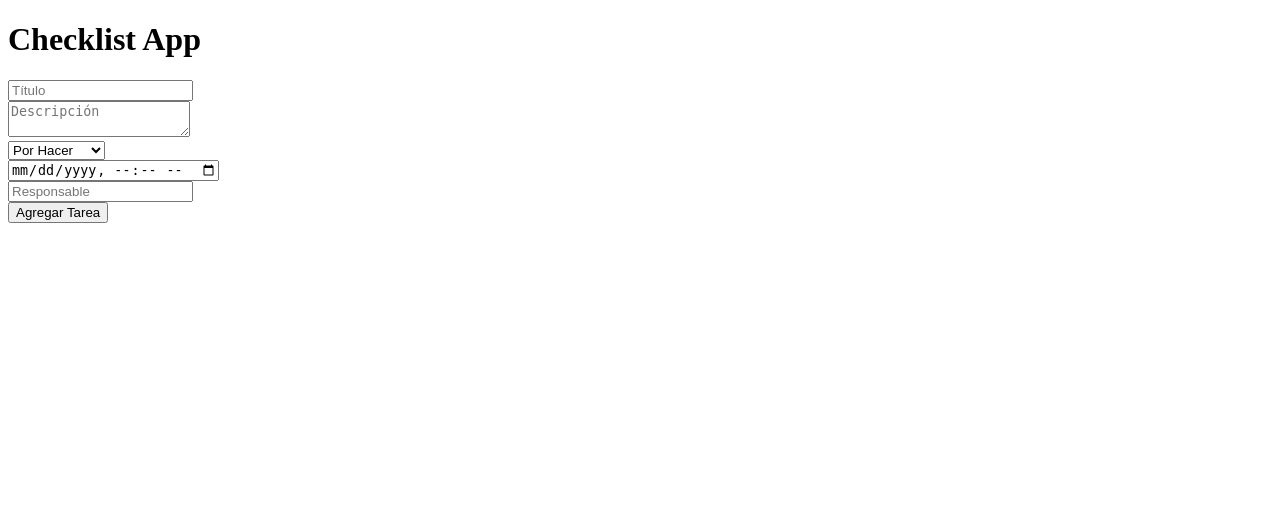
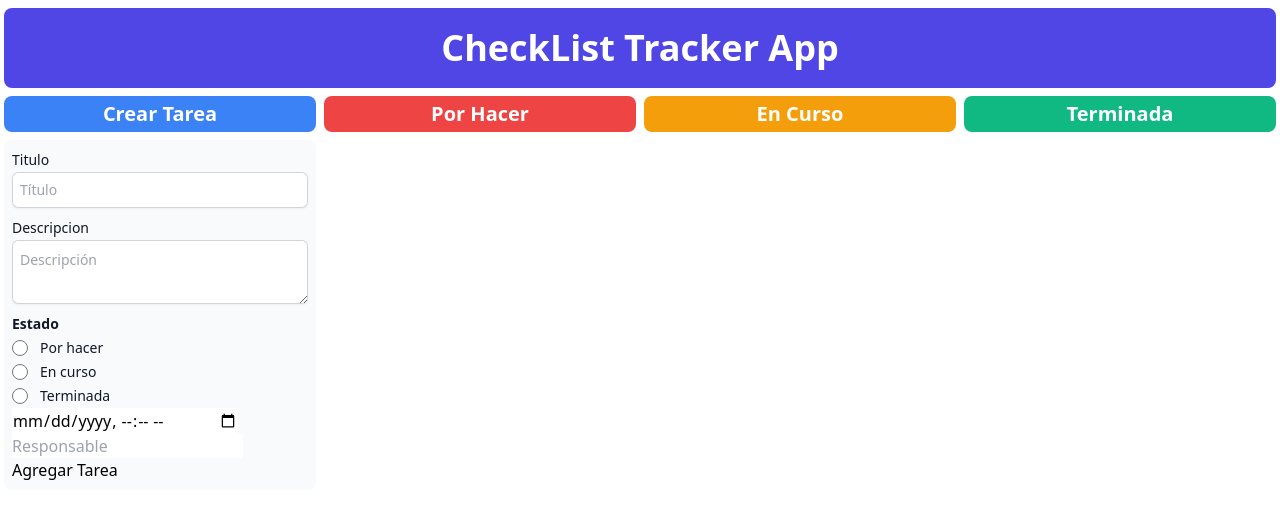
Before and after one commit to AdanSerrano/Proyecto1_DS7, a PHP site: page / in a window 1280 px wide. Shown: the top 519 px of the page. Run offline with PHP 8.4, Linux system fonts and the light colour scheme; some libraries are stand-ins or nearby versions.

Commit message:
Agregando Styles

```diff
--- a/index.php
+++ b/index.php
@@ -5,25 +5,71 @@
   <meta charset="UTF-8">
   <meta name="viewport" content="width=device-width, initial-scale=1.0">
   <title>Checklist App</title>
+  <script src="https://cdn.tailwindcss.com"></script>
 </head>
 
 <body>
-  <div>
-    <h1>Checklist App</h1>
-    <form id="formulario-tarea">
-      <input type="text" id="titulo" placeholder="Título" required /><br />
-      <textarea id="descripcion" placeholder="Descripción"></textarea><br />
-      <select id="estado">
-        <option value="por hacer">Por Hacer</option>
-        <option value="en progreso">En Progreso</option>
-        <option value="terminada">Terminada</option>
-      </select><br />
+<div class="py-2 px-1">
+  <h1 class="font-bold text-4xl text-center py-5 bg-indigo-600 rounded-lg text-white">CheckList Tracker App</h1>
+</div>
+
+<div class="flex flex-row">
+  <div class="basis-1/4 rounded-lg">
+    <div class="container px-1">
+    <h2 class="font-bold text-xl text-white rounded-lg py-1 text-center bg-blue-500">Crear Tarea</h2>
+
+    <form id="formulario-tarea" class="mt-2 p-2 bg-gray-50 rounded-lg">
+      <label for="titulo" class="block text-sm font-medium leading-6 text-gray-900">Titulo</label>
+      <input type="text" id="titulo" class="block w-full rounded-md border-0 py-1.5 px-2 text-gray-900 shadow-sm ring-1 ring-inset ring-gray-300 placeholder:text-gray-400 focus:ring-2 focus:ring-inset focus:ring-indigo-600 sm:text-sm sm:leading-6" placeholder="Título" required />
+
+      <label for="titulo" class="mt-2 block text-sm font-medium leading-6 text-gray-900">Descripcion</label>
+      <textarea id="descripcion" placeholder="Descripción" class="block w-full rounded-md border-0 py-2 px-2 text-gray-900 shadow-sm ring-1 ring-inset ring-gray-300 placeholder:text-gray-400 focus:ring-2 focus:ring-inset focus:ring-indigo-600 sm:text-sm sm:leading-6"></textarea>
+
+      <fieldset class="mt-2">
+          <legend class="text-sm font-semibold leading-6 text-gray-900">Estado</legend>
+            <div class="flex items-center gap-x-3">
+              <input id="rbhacer" name="por hacer" type="radio" class="h-4 w-4 border-gray-300 text-indigo-600 focus:ring-indigo-600">
+              <label for="rbhacer" class="block text-sm font-normal leading-6 text-gray-900">Por hacer</label>
+            </div>
+
+            <div class="flex items-center gap-x-3">
+              <input id="rbcurso" name="en progreso" type="radio" class="h-4 w-4 border-gray-300 text-indigo-600 focus:ring-indigo-600">
+              <label for="rbcurso" class="block text-sm font-normal leading-6 text-gray-900">En curso</label>
+            </div>
+
+            <div class="flex items-center gap-x-3">
+              <input id="rbterminada" name="terminada" type="radio" class="h-4 w-4 border-gray-300 text-indigo-600 focus:ring-indigo-600">
+              <label for="rbterminada" class="block text-sm font-normal leading-6 text-gray-900">Terminada</label>
+            </div>
+      </fieldset>
+
       <input type="datetime-local" id="fecha-compromiso" required /><br />
       <input type="text" id="responsable" placeholder="Responsable" required /><br />
       <button type="button" onclick="agregarTarea()">Agregar Tarea</button>
     </form>
     <div id="lista-tareas"></div>
+    </div>
   </div>
+
+  <div class="basis-1/4 rounded-lg">
+    <div class="container px-1">
+      <h2 class="font-bold text-xl text-white rounded-lg py-1 text-center bg-red-500">Por Hacer</h2>
+    </div>
+  </div>
+
+  <div class="basis-1/4 rounded-lg">
+    <div class="container px-1">
+      <h2 class="font-bold text-xl text-white rounded-lg py-1 text-center bg-amber-500">En Curso</h2>
+    </div>
+  </div>
+
+  <div class="basis-1/4 rounded-lg">
+    <div class="container px-1">
+      <h2 class="font-bold text-xl text-white rounded-lg py-1 text-center bg-emerald-500">Terminada</h2>
+    </div>
+  </div>
+
+</div>
 
   <script src="script.js"></script>
   <script>
```
